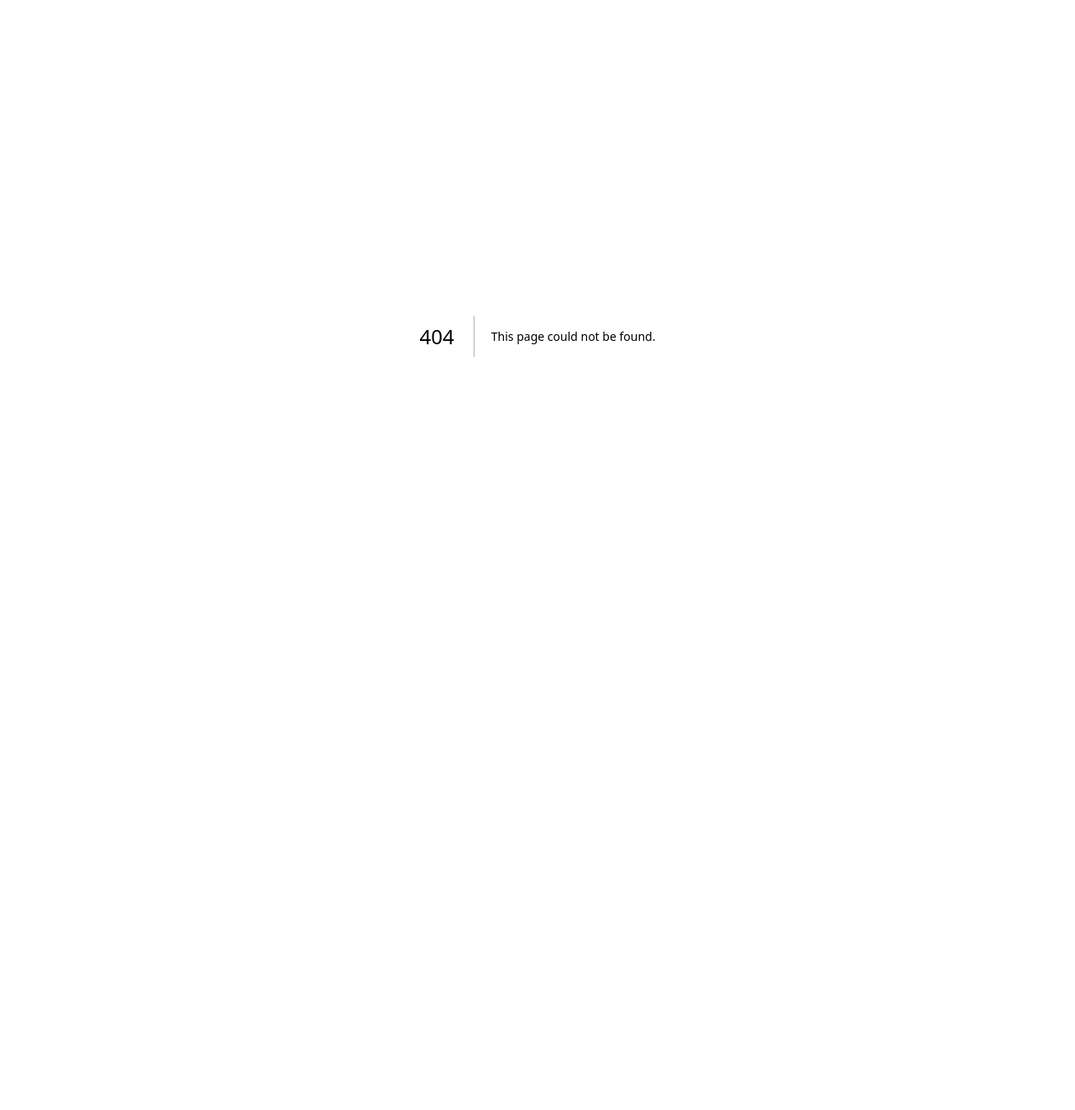
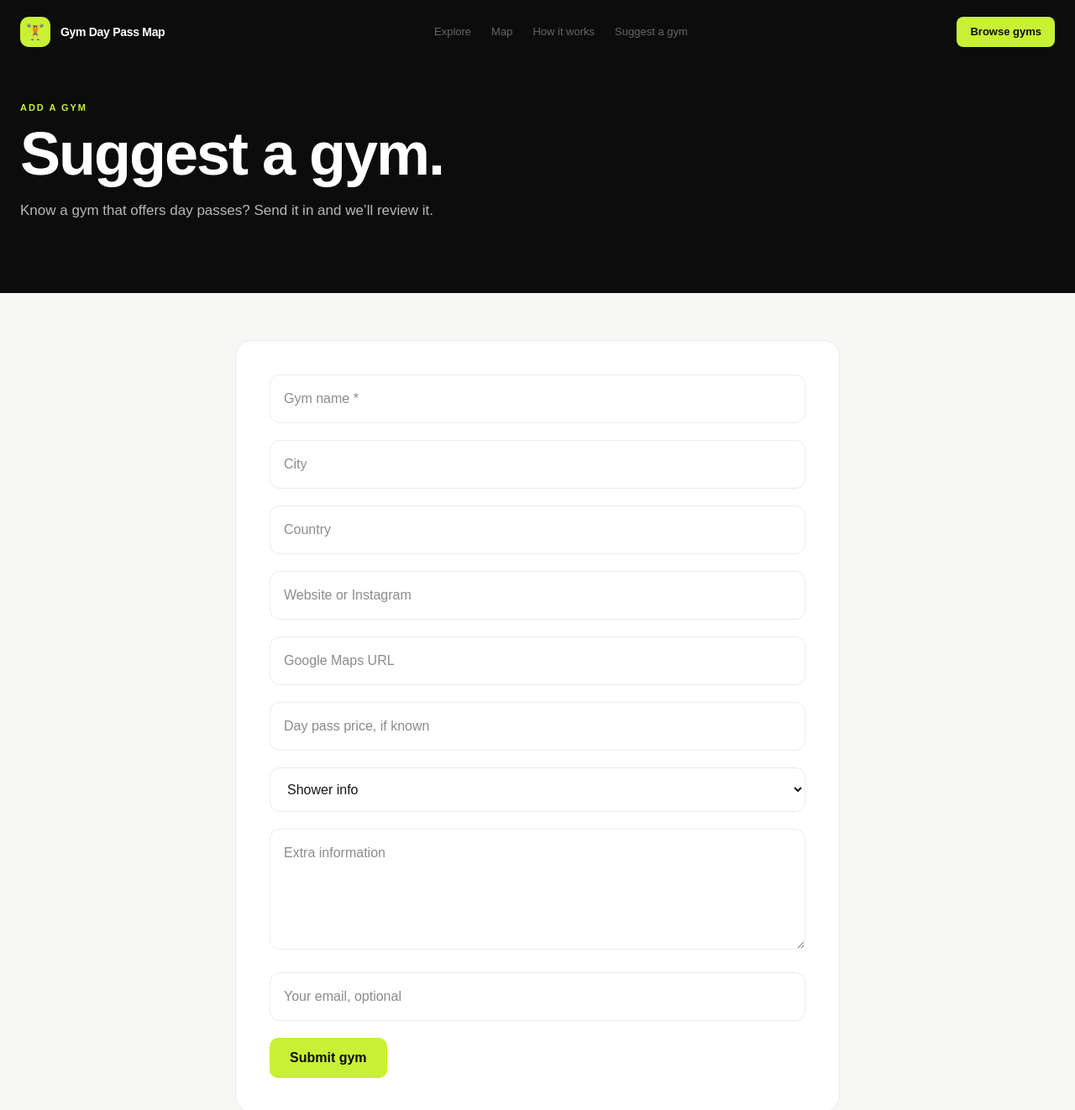
Before and after one commit to aferslid/daypassgyms, a Next.js app: page /suggest in a window 1280 px wide. Before the commit this address had no page. Shown: the top 1322 px of the page at 84% size. Before the commit the page ends 800 px from the top, so only its background shows below. Built offline with nearby package versions, Linux system fonts and the light colour scheme; no server answers.

Commit message:
18062026

```diff
--- /dev/null
+++ b/app/suggest/SuggestForm.tsx
@@ -0,0 +1,71 @@
+"use client";
+
+import { useState } from "react";
+import { supabase } from "@/lib/supabase";
+
+export default function SuggestForm() {
+  const [loading, setLoading] = useState(false);
+  const [success, setSuccess] = useState(false);
+  const [errorMessage, setErrorMessage] = useState("");
+
+  async function handleSubmit(event: React.FormEvent<HTMLFormElement>) {
+    event.preventDefault();
+    const form = event.currentTarget;
+    setLoading(true);
+    setSuccess(false);
+    setErrorMessage("");
+
+    const formData = new FormData(event.currentTarget);
+
+    const payload = {
+      gym_name: String(formData.get("gym_name") || "").trim(),
+      city: String(formData.get("city") || "").trim(),
+      country: String(formData.get("country") || "").trim(),
+      website_url: String(formData.get("website_url") || "").trim(),
+      google_maps_url: String(formData.get("google_maps_url") || "").trim(),
+      day_pass_price: String(formData.get("day_pass_price") || "").trim(),
+      shower: String(formData.get("shower") || "").trim(),
+      notes: String(formData.get("notes") || "").trim(),
+      contact_email: String(formData.get("contact_email") || "").trim(),
+    };
+
+    const { error } = await supabase.from("gym_suggestions").insert(payload);
+
+    setLoading(false);
+
+    if (error) {
+      setErrorMessage("Something went wrong. Please try again.");
+      return;
+    }
+
+    form.reset();
+  }
+
+  return (
+    <form onSubmit={handleSubmit} className="space-y-5">
+      <input name="gym_name" required placeholder="Gym name *" className="w-full rounded-[12px] border border-[#EBEBEB] p-4" />
+      <input name="city" placeholder="City" className="w-full rounded-[12px] border border-[#EBEBEB] p-4" />
+      <input name="country" placeholder="Country" className="w-full rounded-[12px] border border-[#EBEBEB] p-4" />
+      <input name="website_url" placeholder="Website or Instagram" className="w-full rounded-[12px] border border-[#EBEBEB] p-4" />
+      <input name="google_maps_url" placeholder="Google Maps URL" className="w-full rounded-[12px] border border-[#EBEBEB] p-4" />
+      <input name="day_pass_price" placeholder="Day pass price, if known" className="w-full rounded-[12px] border border-[#EBEBEB] p-4" />
+
+      <select name="shower" className="w-full rounded-[12px] border border-[#EBEBEB] p-4">
+        <option value="">Shower info</option>
+        <option value="yes">Shower available</option>
+        <option value="no">No shower</option>
+        <option value="unknown">Unknown</option>
+      </select>
+
+      <textarea name="notes" placeholder="Extra information" className="h-36 w-full rounded-[12px] border border-[#EBEBEB] p-4" />
+      <input name="contact_email" placeholder="Your email, optional" className="w-full rounded-[12px] border border-[#EBEBEB] p-4" />
+
+      <button disabled={loading} className="rounded-[10px] bg-[#C8F135] px-6 py-3 font-bold text-[#0C0C0C]">
+        {loading ? "Submitting..." : "Submit gym"}
+      </button>
+
+      {success && <p className="text-sm font-bold text-green-700">Thanks — suggestion submitted.</p>}
+      {errorMessage && <p className="text-sm font-bold text-red-600">{errorMessage}</p>}
+    </form>
+  );
+}
--- /dev/null
+++ b/app/suggest/page.tsx
@@ -0,0 +1,39 @@
+import Header from "../components/Header";
+import SuggestForm from "./SuggestForm";
+
+export const metadata = {
+  title: "Suggest a Gym | Gym Day Pass Map",
+  description: "Suggest a gym with day passes to add to Gym Day Pass Map.",
+};
+
+export default function SuggestPage() {
+  return (
+    <main className="min-h-screen bg-[#F7F7F5]">
+      <section className="relative overflow-hidden bg-[#0C0C0C]">
+        <div className="mx-auto max-w-7xl px-6 py-5">
+          <Header />
+
+          <div className="pb-16 pt-16">
+            <p className="text-[11px] font-bold uppercase tracking-[0.18em] text-[#C8F135]">
+              ADD A GYM
+            </p>
+
+            <h1 className="mt-3 max-w-3xl text-[48px] font-extrabold leading-[0.95] tracking-[-2px] text-white md:text-[72px]">
+              Suggest a gym.
+            </h1>
+
+            <p className="mt-5 max-w-xl text-[17px] leading-7 text-[#B8B8B8]">
+              Know a gym that offers day passes? Send it in and we’ll review it.
+            </p>
+          </div>
+        </div>
+      </section>
+
+      <section className="mx-auto max-w-3xl px-6 py-14">
+        <div className="rounded-[20px] border border-[#EBEBEB] bg-white p-8 md:p-10">
+          <SuggestForm />
+        </div>
+      </section>
+    </main>
+  );
+}
```
